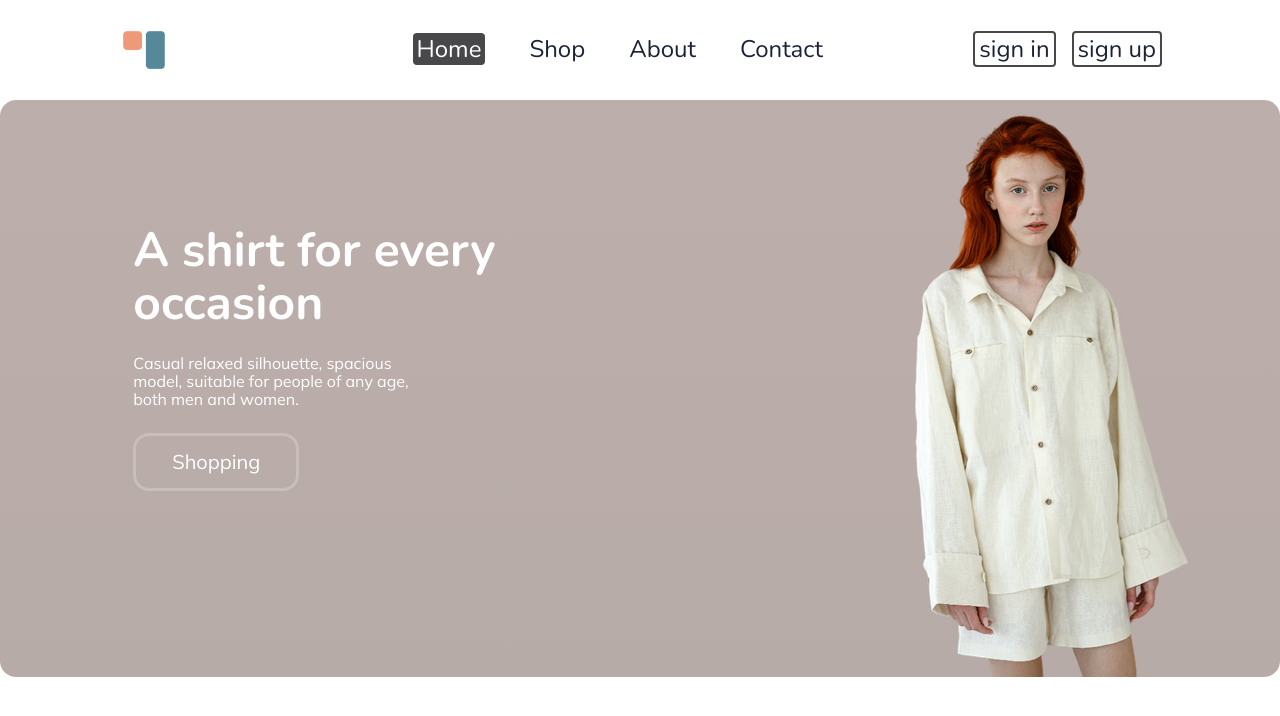
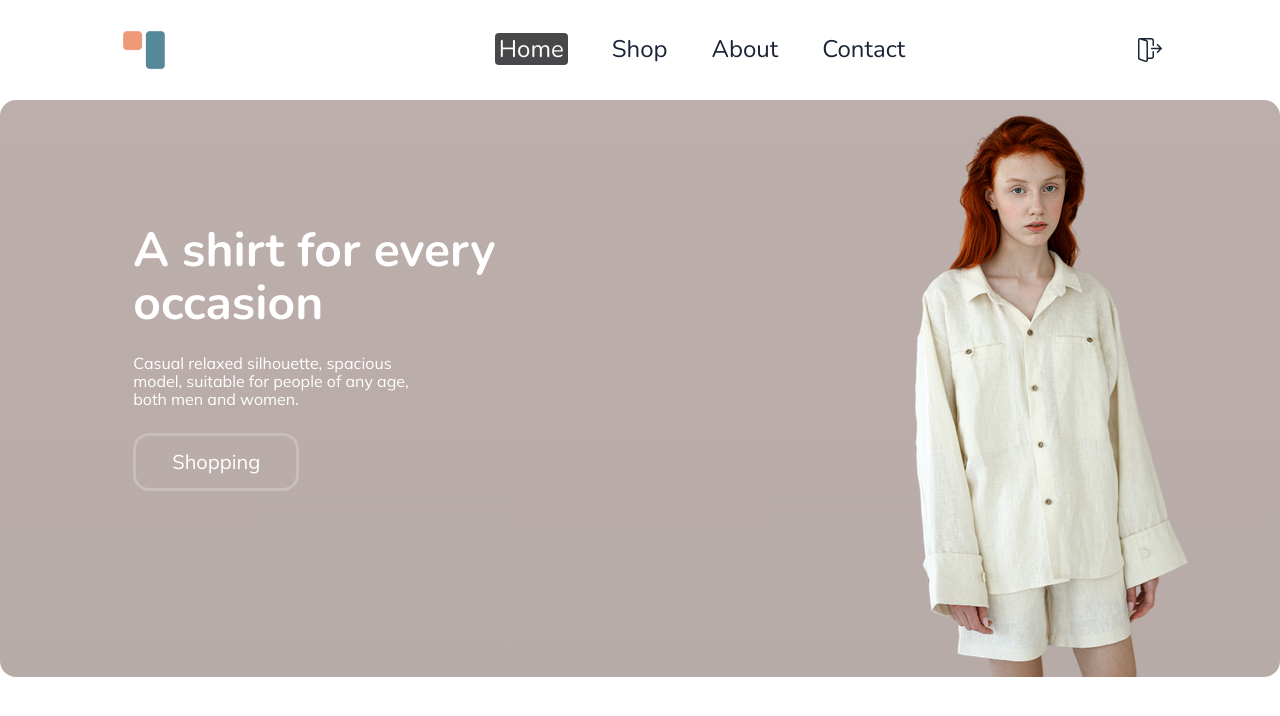
Before and after one commit to akatimer/eCommerceApplication, a React (Vite) app: page / in a window 1280 px wide. Shown: the top 716 px of the page. Built offline with nearby package versions, Linux system fonts and the light colour scheme; what @commercetools/sdk-client-v2 would draw is missing.

Commit message:
fix: logOut

```diff
--- a/src/components/Navigation/Navigation.tsx
+++ b/src/components/Navigation/Navigation.tsx
@@ -1,15 +1,19 @@
 import './Navigation.css';
-import React from 'react';
+import React, { useState } from 'react';
 import logOutIcon from '../../assets/icons/logout.svg';
 import Logo from '../Logo/Logo';
 import { NavLink } from 'react-router-dom';
 import { HOME_ROUTE, LOGIN_ROUTE, REGISTRATION_ROUTE, TOKEN_NAME } from '../../utils/constants';
 
 const Navigation: React.FC = () => {
-  const storageToken = localStorage.getItem(TOKEN_NAME);
-  const isTokenPresent = storageToken !== null;
+  // const storageToken = localStorage.getItem(TOKEN_NAME);
+  // const isTokenPresent = storageToken !== null;
+
+  const [loggedOut, setLoggedOut] = useState(false);
+
   const handleLogOut = (): void => {
     localStorage.removeItem(TOKEN_NAME);
+    setLoggedOut(true);
   };
 
   return (
@@ -38,7 +42,7 @@ const Navigation: React.FC = () => {
         </li>
       </ul>
       <ul className="nav-list customer-nav">
-        {isTokenPresent ? (
+        {!loggedOut ? (
           <li className="nav-item">
             <a className="nav-link" href="#!" onClick={handleLogOut}>
               <img src={logOutIcon} alt="logout" />
```
